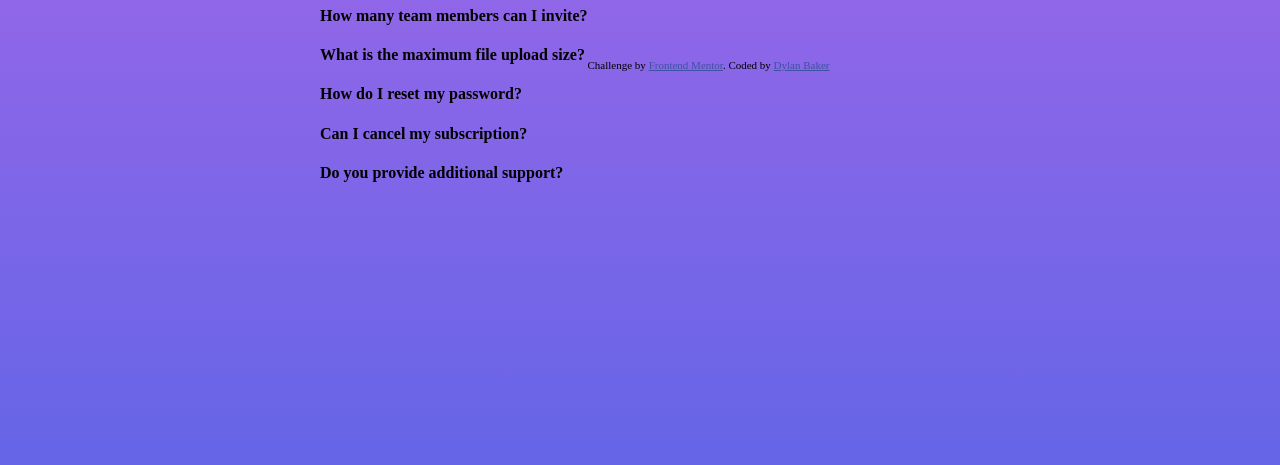
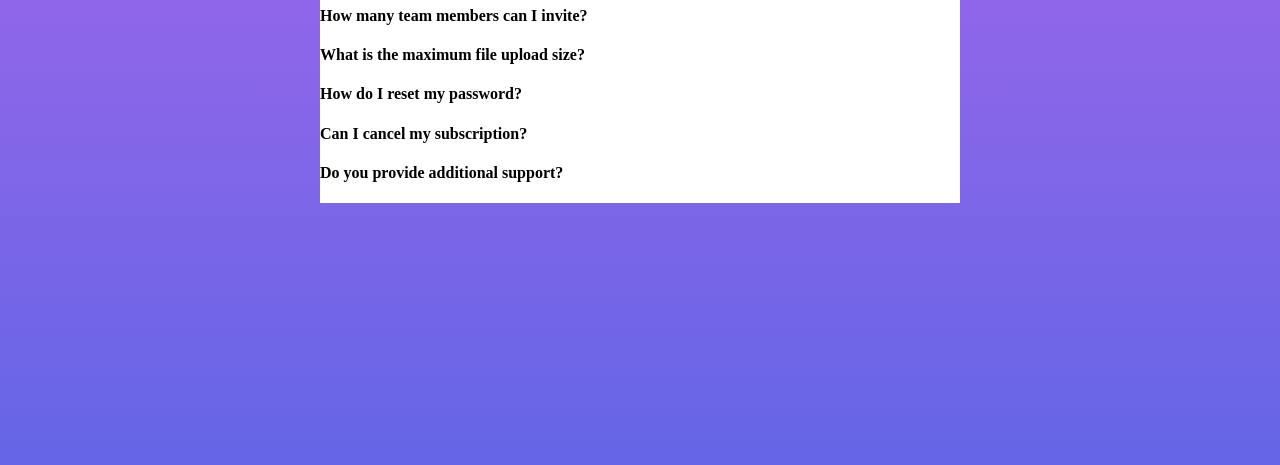
Before and after one commit to DBaker34/AccordionCard, a plain HTML site: page index.html in a window 1280 px wide. Shown: the part 335-800 px from the top of the page. Drawn offline with Linux system fonts and the light colour scheme.

Commit message:
Update index.html

```diff
--- a/index.html
+++ b/index.html
@@ -7,23 +7,18 @@
   <link rel="icon" type="image/png" sizes="32x32" href="./images/favicon-32x32.png">
 
   <title>Frontend Mentor | FAQ Accordion Card</title>
-
-  <!-- Feel free to remove these styles or customise in your own stylesheet 👍 -->
-  <style>
-    .attribution { font-size: 11px; text-align: center; }
-    .attribution a { color: hsl(228, 45%, 44%); }
-  </style>
 </head>
 
 <body>
   <div class="container">
+    <div id="card">
       <div id="textContent">
 
         <h1>FAQ</h1>
 
-    <h4>How many team members can I invite?</h4>
+        <h4 id="head1">How many team members can I invite?</h4>
 
-    <p>You can invite up to 2 additional users on the Free plan. There is no limit on
+        <p id="p1">You can invite up to 2 additional users on the Free plan. There is no limit on
         team members for the Premium plan.</p>
 
         <h4>What is the maximum file upload size?</h4>
@@ -40,10 +35,8 @@
         <h4>Do you provide additional support?</h4>
         <p>Chat and email support is available 24/7. Phone lines are open during normal business hours.</p>
       </div>
-  <div class="attribution">
-    Challenge by <a href="https://www.frontendmentor.io?ref=challenge" target="_blank">Frontend Mentor</a>.
-    Coded by <a href="#">Dylan Baker</a>
     </div>
+  <script src="js/fem1.js"></script>
 </div>
 </body>
 </html>
```
Lines whose indentation alone changed are shown as unchanged.
